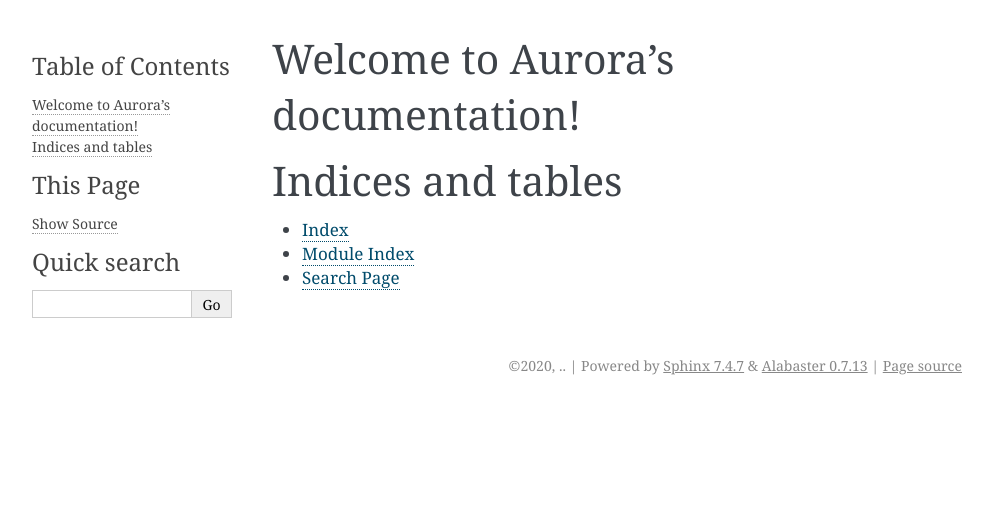
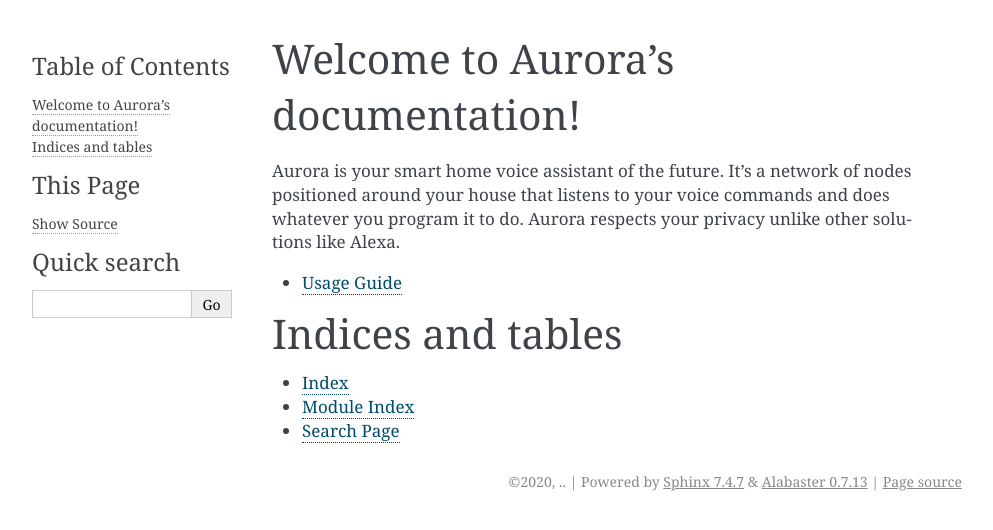
Before and after one commit to vitreusx/nodes, a Sphinx documentation site: the page built from doc/source/index.rst, in a window 1280 px wide. Shown: the top 530 px of the page, without its empty margins (148-1141 px from the left). Built offline with Sphinx 7.4.7, drawn with Linux system fonts in a browser that asks for light colours.

Commit message:
Add some basic stuff in index.rst

```diff
--- a/doc/source/index.rst
+++ b/doc/source/index.rst
@@ -6,11 +6,14 @@
 Welcome to Aurora's documentation!
 ==================================
 
+Aurora is your smart home voice assistant of the future.
+It's a network of nodes positioned around your house that listens to your voice commands and does whatever you program it to do.
+Aurora respects your privacy unlike other solutions like Alexa.
+
 .. toctree::
    :maxdepth: 2
-   :caption: Contents:
 
-
+   usage_guide.rst
 
 Indices and tables
 ==================
--- /dev/null
+++ b/doc/source/usage_guide.rst
@@ -0,0 +1,5 @@
+.. _usage_guide:
+
+===========
+Usage Guide
+===========
```
